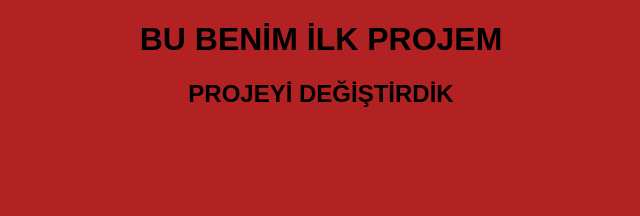
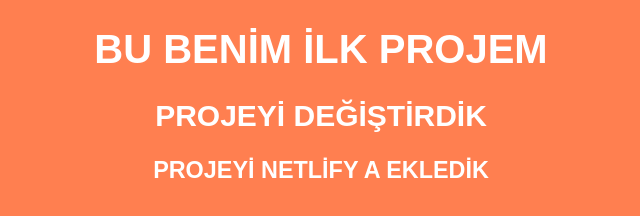
Before and after one commit to altugerbass/GITHUB2025ALTUG, a plain HTML site: page index.html in a window 1280 px wide. Shown: the whole page, without its empty margins (319-959 px from the left). Drawn offline with Linux system fonts and the light colour scheme.

Commit message:
bu projeyi değiştirdik

```diff
--- a/index.html
+++ b/index.html
@@ -9,6 +9,7 @@
 <body>
     <h1>BU BENİM İLK PROJEM</h1>
     <h2>PROJEYİ DEĞİŞTİRDİK</h2>
+    <h3>PROJEYİ NETLİFY A EKLEDİK</h3>
     <script src="app.js"></script>
 </body>
 </html>
--- a/style.css
+++ b/style.css
@@ -1,5 +1,7 @@
 body{
-background-color: #B22222;
+background-color: coral;
+color: white;
+font-size: 20px;
 font-family: Arial, sans-serif;
 margin: 0;
 padding: 0;
```
